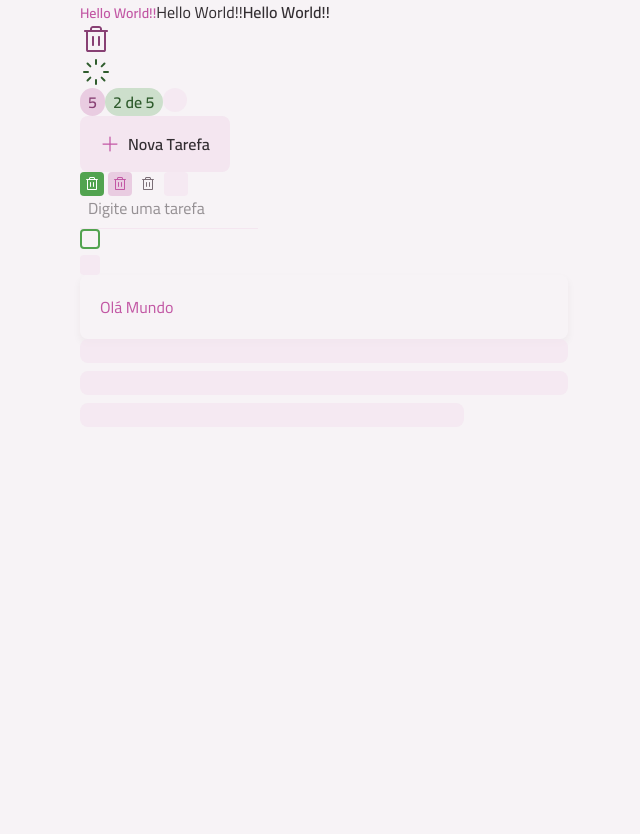
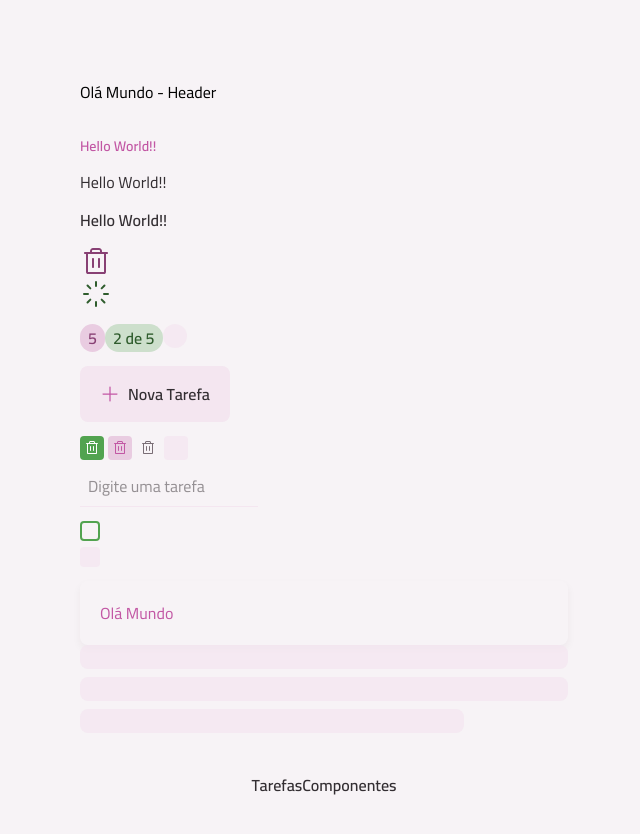
Before and after one commit to ThiagoSCarv/todo-list, a React (Vite) app: page /components in a window 1280 px wide. Shown: the top 834 px of the page, without its empty margins (316-956 px from the left). Before the commit the page ends 800 px from the top, so only its background shows below. Built offline with nearby package versions, Linux system fonts and the light colour scheme.

Commit message:
feat: adicionando react-router

```diff
--- a/package.json
+++ b/package.json
@@ -14,6 +14,7 @@
 		"class-variance-authority": "^0.7.1",
 		"react": "^19.2.0",
 		"react-dom": "^19.2.0",
+		"react-router": "^7.13.0",
 		"tailwindcss": "^4.1.17"
 	},
 	"devDependencies": {
--- a/src/App.tsx
+++ b/src/App.tsx
@@ -1,74 +1,18 @@
-import { Text } from "./components/text";
-import Icon from "./components/icon";
-import TrashIcon from "./assets/icons/Trash-Regular.svg?react";
-import SpinIcon from "./assets/icons/Spinner.svg?react";
-import PlusIcon from "./assets/icons/Plus-Regular.svg?react";
-import Button from "./components/button";
-import Badge from "./components/badge";
-import ButtonIcon from "./components/buttonIcon";
-import InputText from "./components/input-text";
-import InputCheckbox from "./components/checkBox";
-import Card from "./components/card";
-import Container from "./components/container";
-import Skeleton from "./components/skeleton";
+import { BrowserRouter, Route, Routes } from "react-router";
+import PageComponents from "./pages/pagesComponents";
+import LayoutMain from "./pages/layoutMain";
+import PageHome from "./pages/pageHome";
 
 function App() {
 	return (
-		<Container>
-			<div className="text-pink-base">
-				<Text className="text-pink-base" variant="body-sm">
-					Hello World!!
-				</Text>
-				<Text className="text-gray-400" variant="body-md-regular">
-					Hello World!!
-				</Text>
-				<Text className="text-gray-200" variant="body-md-semibold">
-					Hello World!!
-				</Text>
-				<div>
-					<Icon svg={TrashIcon} className="fill-pink-dark" />
-					<Icon svg={SpinIcon} className="fill-green-dark" />
-				</div>
-
-				<div className="flex gap-1,">
-					<Badge variant="secondary">5</Badge>
-					<Badge variant="primary">2 de 5</Badge>
-					<Badge loading>5</Badge>
-				</div>
-
-				<div>
-					<Button icon={PlusIcon}>Nova Tarefa</Button>
-					<Button icon={PlusIcon} loading>
-						Nova Tarefa
-					</Button>
-				</div>
-
-				<div className="flex gap-1">
-					<ButtonIcon icon={TrashIcon} />
-					<ButtonIcon icon={TrashIcon} variant="secondary" />
-					<ButtonIcon icon={TrashIcon} variant="tertiary" />
-					<ButtonIcon icon={TrashIcon} loading variant="secondary" />
-				</div>
-
-				<div>
-					<InputText placeholder="Digite uma tarefa" />
-				</div>
-
-				<div>
-					<InputCheckbox />
-					<InputCheckbox loading />
-				</div>
-
-				<div>
-					<Card size="md">Olá Mundo</Card>
-				</div>
-			</div>
-			<div className="space-y-2">
-				<Skeleton className="h-6" />
-				<Skeleton className="h-6" />
-				<Skeleton className="w-96 h-6" />
-			</div>
-		</Container>
+		<BrowserRouter>
+			<Routes>
+				<Route element={<LayoutMain />}>
+					<Route index element={<PageHome />} />
+					<Route path="/components" element={<PageComponents />} />
+				</Route>
+			</Routes>
+		</BrowserRouter>
 	);
 }
 
--- /dev/null
+++ b/src/pages/layoutMain.tsx
@@ -0,0 +1,32 @@
+import { NavLink, Outlet } from "react-router";
+import Container from "../components/container";
+import { Text } from "../components/text";
+
+export default function LayoutMain() {
+	return (
+		<>
+			<Container as="header" className="mt-3 md:mt-20 ">
+				Olá Mundo - Header
+			</Container>
+
+			<main className="mt-4 md:mt-8">
+				<Outlet />
+			</main>
+
+			<footer className="my-5 md:my-10">
+				<nav className="flex items-center justify-center">
+					<NavLink to="/">
+						<Text variant="body-md-semibold" className="text-gray-300">
+							Tarefas
+						</Text>
+					</NavLink>
+					<NavLink to="/components">
+						<Text variant="body-md-semibold" className="text-gray-300">
+							Componentes
+						</Text>
+					</NavLink>
+				</nav>
+			</footer>
+		</>
+	);
+}
--- /dev/null
+++ b/src/pages/pageHome.tsx
@@ -0,0 +1,5 @@
+import Container from "../components/container";
+
+export default function PageHome() {
+	return <Container>Pagina Home</Container>;
+}
--- /dev/null
+++ b/src/pages/pagesComponents.tsx
@@ -0,0 +1,73 @@
+import { Text } from "../components/text";
+import Icon from "../components/icon";
+import TrashIcon from "../assets/icons/Trash-Regular.svg?react";
+import SpinIcon from "../assets/icons/Spinner.svg?react";
+import PlusIcon from "../assets/icons/Plus-Regular.svg?react";
+import Button from "../components/button";
+import Badge from "../components/badge";
+import ButtonIcon from "../components/buttonIcon";
+import InputText from "../components/input-text";
+import InputCheckbox from "../components/checkBox";
+import Card from "../components/card";
+import Container from "../components/container";
+import Skeleton from "../components/skeleton";
+
+export default function PageComponents() {
+	return (
+		<Container>
+			<div className="flex flex-col gap-3.5 text-pink-base">
+				<Text className="text-pink-base" variant="body-sm">
+					Hello World!!
+				</Text>
+				<Text className="text-gray-400" variant="body-md-regular">
+					Hello World!!
+				</Text>
+				<Text className="text-gray-200" variant="body-md-semibold">
+					Hello World!!
+				</Text>
+				<div>
+					<Icon svg={TrashIcon} className="fill-pink-dark" />
+					<Icon svg={SpinIcon} className="fill-green-dark" />
+				</div>
+
+				<div className="flex gap-1,">
+					<Badge variant="secondary">5</Badge>
+					<Badge variant="primary">2 de 5</Badge>
+					<Badge loading>5</Badge>
+				</div>
+
+				<div>
+					<Button icon={PlusIcon}>Nova Tarefa</Button>
+					<Button icon={PlusIcon} loading>
+						Nova Tarefa
+					</Button>
+				</div>
+
+				<div className="flex gap-1">
+					<ButtonIcon icon={TrashIcon} />
+					<ButtonIcon icon={TrashIcon} variant="secondary" />
+					<ButtonIcon icon={TrashIcon} variant="tertiary" />
+					<ButtonIcon icon={TrashIcon} loading variant="secondary" />
+				</div>
+
+				<div>
+					<InputText placeholder="Digite uma tarefa" />
+				</div>
+
+				<div>
+					<InputCheckbox />
+					<InputCheckbox loading />
+				</div>
+
+				<div>
+					<Card size="md">Olá Mundo</Card>
+				</div>
+			</div>
+			<div className="space-y-2">
+				<Skeleton className="h-6" />
+				<Skeleton className="h-6" />
+				<Skeleton className="w-96 h-6" />
+			</div>
+		</Container>
+	);
+}
```
Also changed, not shown: 1 other file (tests, documents, lock files or other folders).
